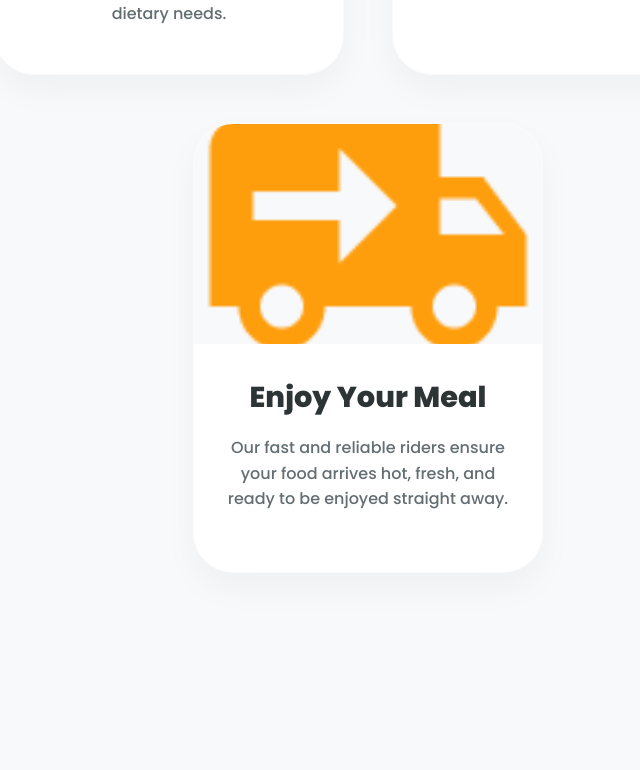
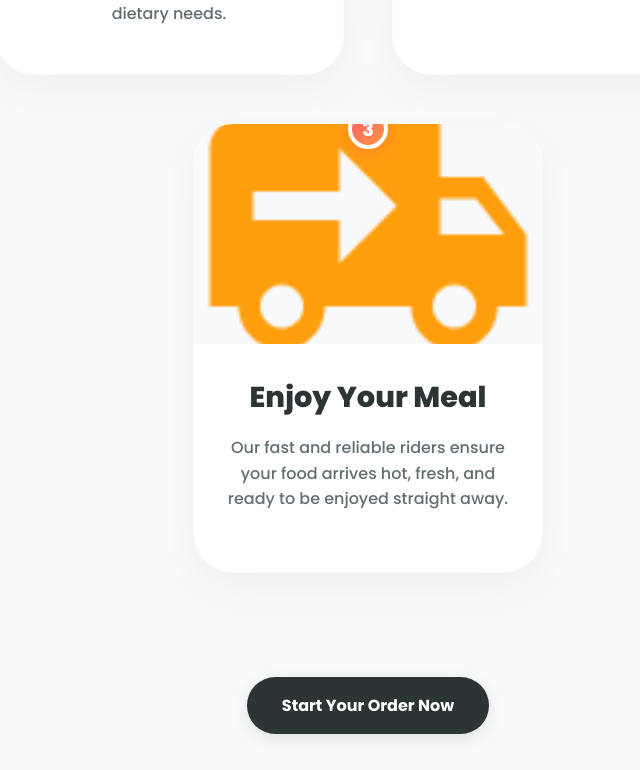
Before and after one commit to Nisheshchy/Food-App, a React (Create React App) app: page / in a window 1280 px wide. Shown: the part 3730-4500 px from the top of the page, without its empty margins (272-912 px from the left). Built offline with nearby package versions, Linux system fonts and the light colour scheme.

Commit message:
Enhanced 'How It Works' section with step numbers and clear CTA

```diff
--- a/src/Components/Work.js
+++ b/src/Components/Work.js
@@ -4,6 +4,7 @@ import React from "react";
 import PickMeals from "../Assets/pick-meals-image.png";
 import ChooseMeals from "../Assets/choose-image.png";
 import DeliveryMeals from "../Assets/delivery-image.png";
+import { Link } from "react-router-dom";
 
 const Work = () => {
   const workInfoData = [
@@ -35,8 +36,9 @@ const Work = () => {
         </p>
       </div>
       <div className="work-section-bottom">
-        {workInfoData.map((data) => (
+        {workInfoData.map((data, index) => (
           <div className="work-section-info" key={data.title}>
+            <div className="step-number">{index + 1}</div>
             <div className="info-boxes-img-container">
               <img src={data.image} alt={data.title} className="work-icon" />
             </div>
@@ -45,6 +47,11 @@ const Work = () => {
           </div>
         ))}
       </div>
+      <div className="work-cta-container">
+          <Link to="/menu">
+            <button className="primary-button">Start Your Order Now</button>
+          </Link>
+      </div>
     </div>
   );
 };
```
